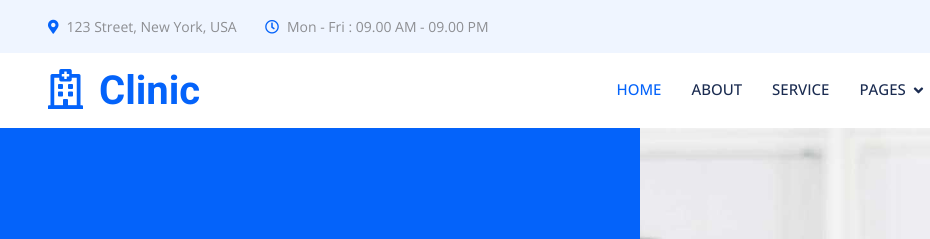
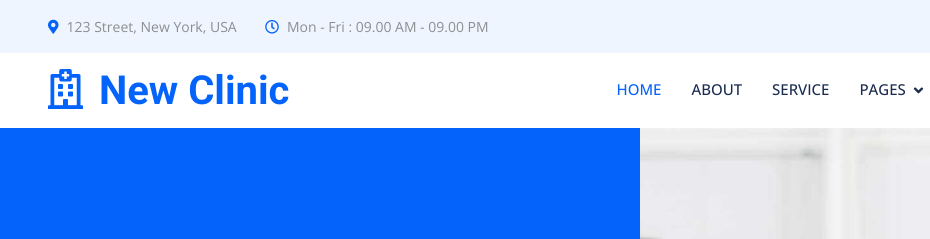
Before and after one commit to RakeshNarayanadasu/clinic-website-template, a plain HTML site: page index.html in a window 1280 px wide. Shown: the top 239 px of the page, 0-930 px from the left. Drawn offline with nearby package versions, Linux system fonts and the light colour scheme.

```diff
--- a/index.html
+++ b/index.html
@@ -75,7 +75,7 @@
     <!-- Navbar Start -->
     <nav class="navbar navbar-expand-lg bg-white navbar-light sticky-top p-0 wow fadeIn" data-wow-delay="0.1s">
         <a href="index.html" class="navbar-brand d-flex align-items-center px-4 px-lg-5">
-            <h1 class="m-0 text-primary"><i class="far fa-hospital me-3"></i>Clinic</h1>
+            <h1 class="m-0 text-primary"><i class="far fa-hospital me-3"></i>New Clinic</h1>
         </a>
         <button type="button" class="navbar-toggler me-4" data-bs-toggle="collapse" data-bs-target="#navbarCollapse">
             <span class="navbar-toggler-icon"></span>
```
